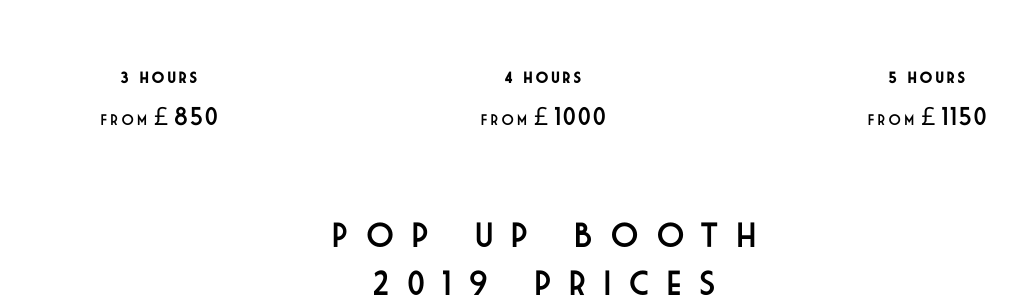
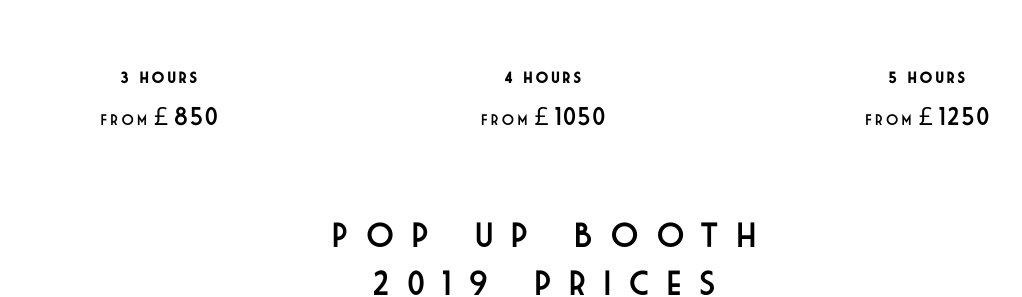
Before and after one commit to jacobcons/airstream-studio, a Jekyll site: the page built from pricing.markdown, in a window 1280 px wide and 900 px high, scrolled down 422 px. Shown: the part 158-455 px from the top of the window, without its empty margins (96-1118 px from the left). Built offline with Jekyll 4.4.1, drawn with Linux system fonts in a browser that asks for light colours.

Commit message:
Updated Pricing

```diff
--- a/pricing.markdown
+++ b/pricing.markdown
@@ -11,9 +11,9 @@ airstream-prices:
 - title: 3 hours
   price: 850
 - title: 4 hours
-  price: 1000
+  price: 1050
 - title: 5 hours
-  price: 1150
+  price: 1250
 pop-up-booth-prices:
 - title: 3 hours
   price: 500
```
